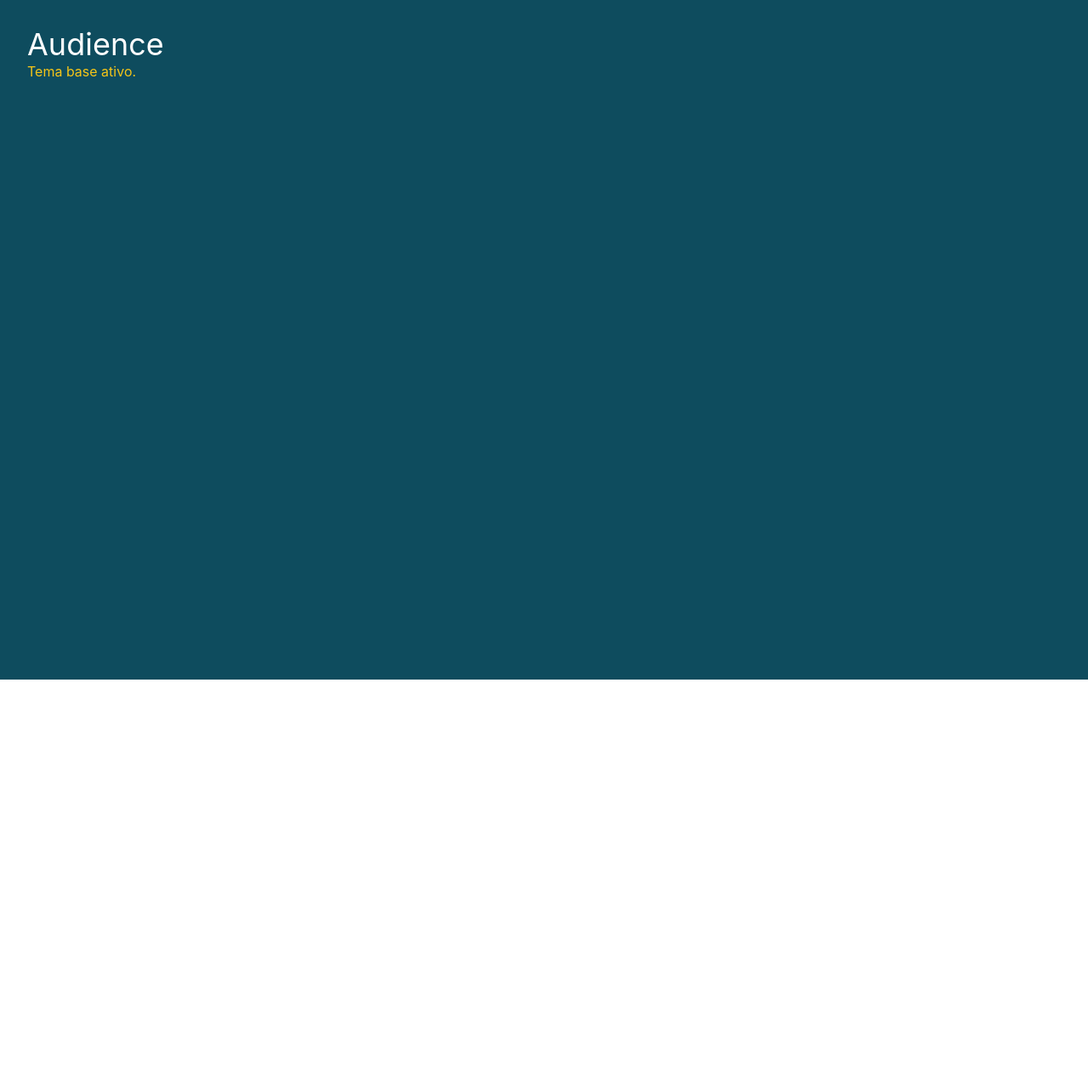
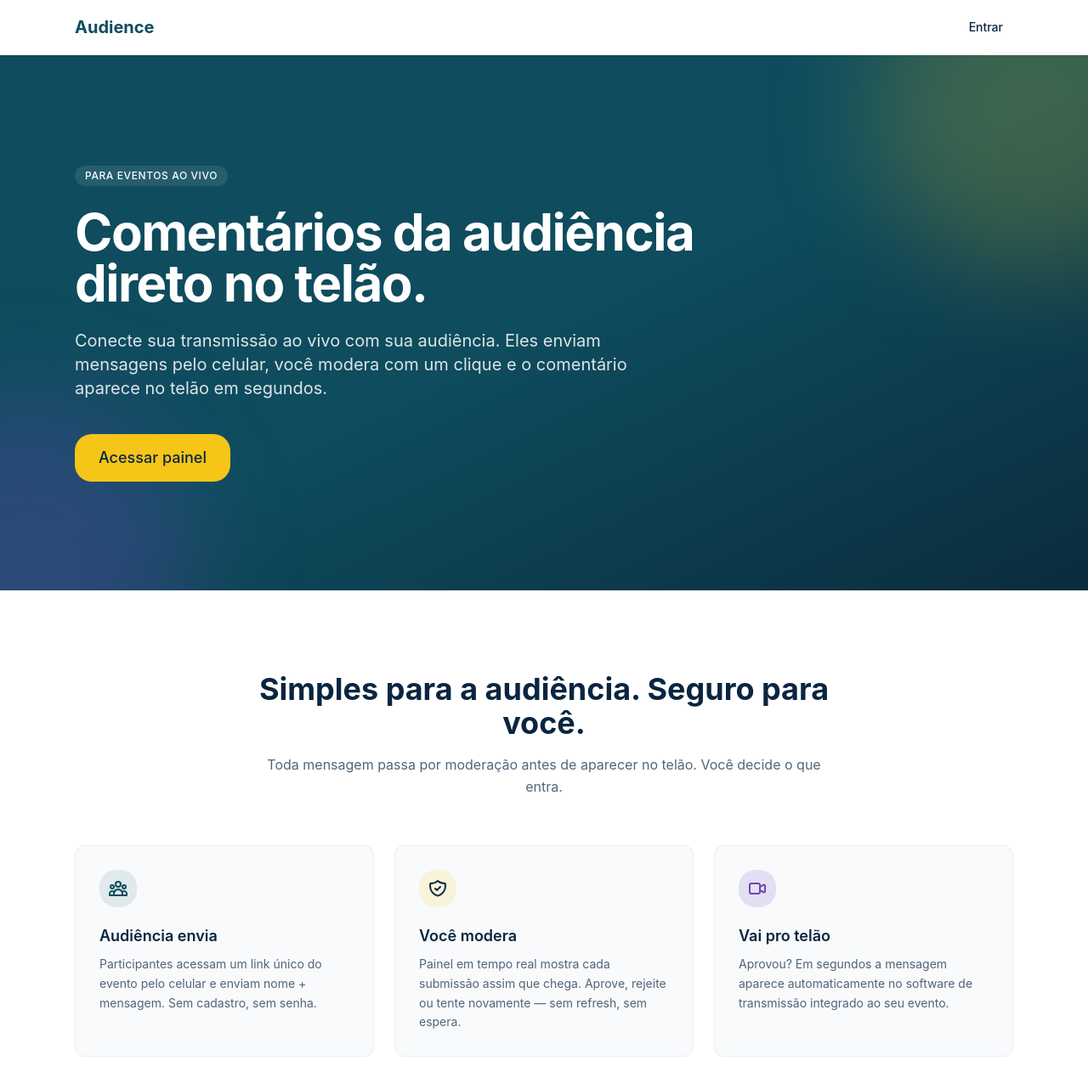
Before and after one commit to davialvescine/audience, a Next.js app in the folder apps/web/: page / in a window 1280 px wide. Shown: the top 1282 px of the page at 85% size. Before the commit the page ends 800 px from the top, so only its background shows below. Built offline with nearby package versions, Linux system fonts and the light colour scheme.

Commit message:
feat(web): redesign landing as commercial system + vercel.json for monorepo install

```diff
--- a/apps/web/app/page.tsx
+++ b/apps/web/app/page.tsx
@@ -1,8 +1,138 @@
+import Link from 'next/link';
+
+import { Button } from '@/components/ui/Button';
+
 export default function HomePage() {
   return (
-    <main className="bg-primary text-paper p-8 min-h-screen">
-      <h1 className="text-4xl font-display">Audience</h1>
-      <p className="text-accent">Tema base ativo.</p>
-    </main>
+    <div className="min-h-screen bg-paper text-ink flex flex-col">
+      {/* Top nav */}
+      <header className="border-b border-ink/10">
+        <div className="max-w-6xl mx-auto px-6 h-16 flex items-center justify-between">
+          <span className="font-display text-xl font-bold text-primary">Audience</span>
+          <Link href="/admin">
+            <Button variant="ghost" size="sm">
+              Entrar
+            </Button>
+          </Link>
+        </div>
+      </header>
+
+      {/* Hero */}
+      <section className="relative overflow-hidden bg-gradient-to-br from-primary via-primary to-primary-deep text-paper">
+        <div
+          aria-hidden="true"
+          className="pointer-events-none absolute -top-32 -right-32 h-96 w-96 rounded-full bg-accent/20 blur-3xl"
+        />
+        <div
+          aria-hidden="true"
+          className="pointer-events-none absolute -bottom-40 -left-40 h-96 w-96 rounded-full bg-secondary/30 blur-3xl"
+        />
+
+        <div className="relative max-w-6xl mx-auto px-6 py-20 md:py-32">
+          <div className="max-w-3xl">
+            <span className="inline-block px-3 py-1 rounded-full bg-paper/10 backdrop-blur text-xs font-medium uppercase tracking-wider mb-6">
+              Para eventos ao vivo
+            </span>
+            <h1 className="text-4xl md:text-6xl font-display font-bold leading-[1.05] tracking-tight">
+              Comentários da audiência<br />direto no telão.
+            </h1>
+            <p className="mt-6 text-lg md:text-xl opacity-85 max-w-2xl leading-relaxed">
+              Conecte sua transmissão ao vivo com sua audiência. Eles enviam mensagens pelo
+              celular, você modera com um clique e o comentário aparece no telão em segundos.
+            </p>
+            <div className="mt-10 flex flex-col sm:flex-row gap-3">
+              <Link href="/admin">
+                <Button variant="accent" size="lg">
+                  Acessar painel
+                </Button>
+              </Link>
+            </div>
+          </div>
+        </div>
+      </section>
+
+      {/* Features */}
+      <section className="max-w-6xl mx-auto px-6 py-20 md:py-24">
+        <div className="text-center max-w-2xl mx-auto mb-14">
+          <h2 className="text-3xl md:text-4xl font-display font-bold text-ink">
+            Simples para a audiência. Seguro para você.
+          </h2>
+          <p className="mt-4 text-ink/70 leading-relaxed">
+            Toda mensagem passa por moderação antes de aparecer no telão. Você decide o que entra.
+          </p>
+        </div>
+
+        <div className="grid md:grid-cols-3 gap-6">
+          <div className="bg-surface rounded-xl p-7 border border-ink/5">
+            <div className="h-11 w-11 rounded-lg bg-primary/10 text-primary flex items-center justify-center mb-5">
+              <svg className="h-6 w-6" fill="none" stroke="currentColor" viewBox="0 0 24 24" aria-hidden="true">
+                <path strokeLinecap="round" strokeLinejoin="round" strokeWidth="2" d="M17 20h5v-2a3 3 0 00-5.356-1.857M17 20H7m10 0v-2c0-.656-.126-1.283-.356-1.857M7 20H2v-2a3 3 0 015.356-1.857M7 20v-2c0-.656.126-1.283.356-1.857m0 0a5.002 5.002 0 019.288 0M15 7a3 3 0 11-6 0 3 3 0 016 0zm6 3a2 2 0 11-4 0 2 2 0 014 0zM7 10a2 2 0 11-4 0 2 2 0 014 0z" />
+              </svg>
+            </div>
+            <h3 className="font-display text-lg font-semibold text-ink">Audiência envia</h3>
+            <p className="mt-2 text-sm text-ink/70 leading-relaxed">
+              Participantes acessam um link único do evento pelo celular e enviam nome + mensagem.
+              Sem cadastro, sem senha.
+            </p>
+          </div>
+
+          <div className="bg-surface rounded-xl p-7 border border-ink/5">
+            <div className="h-11 w-11 rounded-lg bg-accent/15 text-primary-deep flex items-center justify-center mb-5">
+              <svg className="h-6 w-6" fill="none" stroke="currentColor" viewBox="0 0 24 24" aria-hidden="true">
+                <path strokeLinecap="round" strokeLinejoin="round" strokeWidth="2" d="M9 12l2 2 4-4m5.618-4.016A11.955 11.955 0 0112 2.944a11.955 11.955 0 01-8.618 3.04A12.02 12.02 0 003 9c0 5.591 3.824 10.29 9 11.622 5.176-1.332 9-6.03 9-11.622 0-1.042-.133-2.052-.382-3.016z" />
+              </svg>
+            </div>
+            <h3 className="font-display text-lg font-semibold text-ink">Você modera</h3>
+            <p className="mt-2 text-sm text-ink/70 leading-relaxed">
+              Painel em tempo real mostra cada submissão assim que chega. Aprove, rejeite ou
+              tente novamente — sem refresh, sem espera.
+            </p>
+          </div>
+
+          <div className="bg-surface rounded-xl p-7 border border-ink/5">
+            <div className="h-11 w-11 rounded-lg bg-secondary/15 text-secondary flex items-center justify-center mb-5">
+              <svg className="h-6 w-6" fill="none" stroke="currentColor" viewBox="0 0 24 24" aria-hidden="true">
+                <path strokeLinecap="round" strokeLinejoin="round" strokeWidth="2" d="M15 10l4.553-2.276A1 1 0 0121 8.618v6.764a1 1 0 01-1.447.894L15 14M5 18h8a2 2 0 002-2V8a2 2 0 00-2-2H5a2 2 0 00-2 2v8a2 2 0 002 2z" />
+              </svg>
+            </div>
+            <h3 className="font-display text-lg font-semibold text-ink">Vai pro telão</h3>
+            <p className="mt-2 text-sm text-ink/70 leading-relaxed">
+              Aprovou? Em segundos a mensagem aparece automaticamente no software de
+              transmissão integrado ao seu evento.
+            </p>
+          </div>
+        </div>
+      </section>
+
+      {/* CTA */}
+      <section className="bg-gradient-to-r from-primary to-primary-deep text-paper">
+        <div className="max-w-4xl mx-auto px-6 py-16 md:py-20 text-center">
+          <h2 className="text-3xl md:text-4xl font-display font-bold">
+            Pronto pro próximo evento?
+          </h2>
+          <p className="mt-4 text-lg opacity-85 max-w-xl mx-auto">
+            Acesse o painel e crie um evento em menos de um minuto.
+          </p>
+          <div className="mt-8">
+            <Link href="/admin">
+              <Button variant="accent" size="lg">
+                Acessar painel
+              </Button>
+            </Link>
+          </div>
+        </div>
+      </section>
+
+      {/* Footer */}
+      <footer className="border-t border-ink/10 bg-paper">
+        <div className="max-w-6xl mx-auto px-6 py-10 flex flex-col md:flex-row items-center justify-between gap-4 text-sm text-ink/60">
+          <div className="font-display text-base text-primary font-bold">Audience</div>
+          <div className="text-center md:text-right">
+            <p className="font-medium text-ink/80">União Centro-Oeste Brasileira</p>
+            <p className="text-xs mt-0.5">© {new Date().getFullYear()} · Todos os direitos reservados</p>
+          </div>
+        </div>
+      </footer>
+    </div>
   );
 }
```
Also changed, not shown: apps/web/vercel.json.
